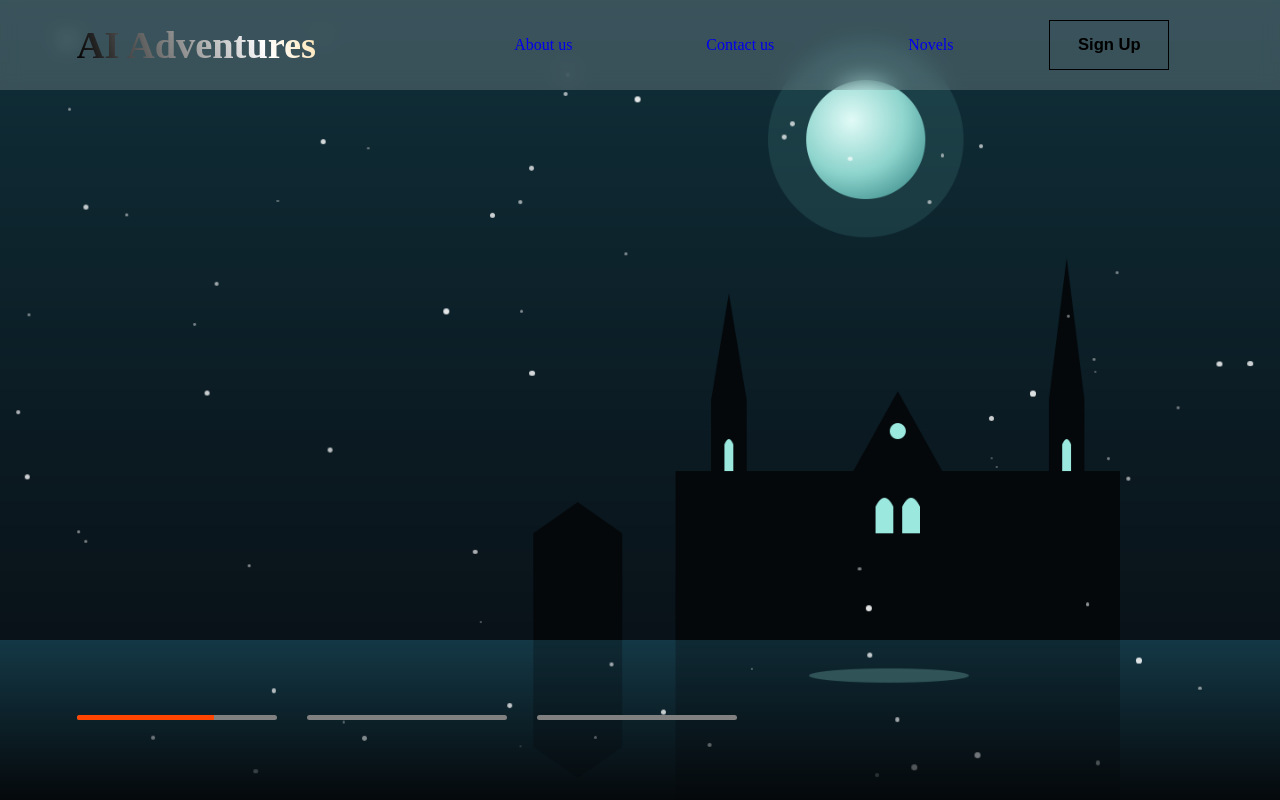
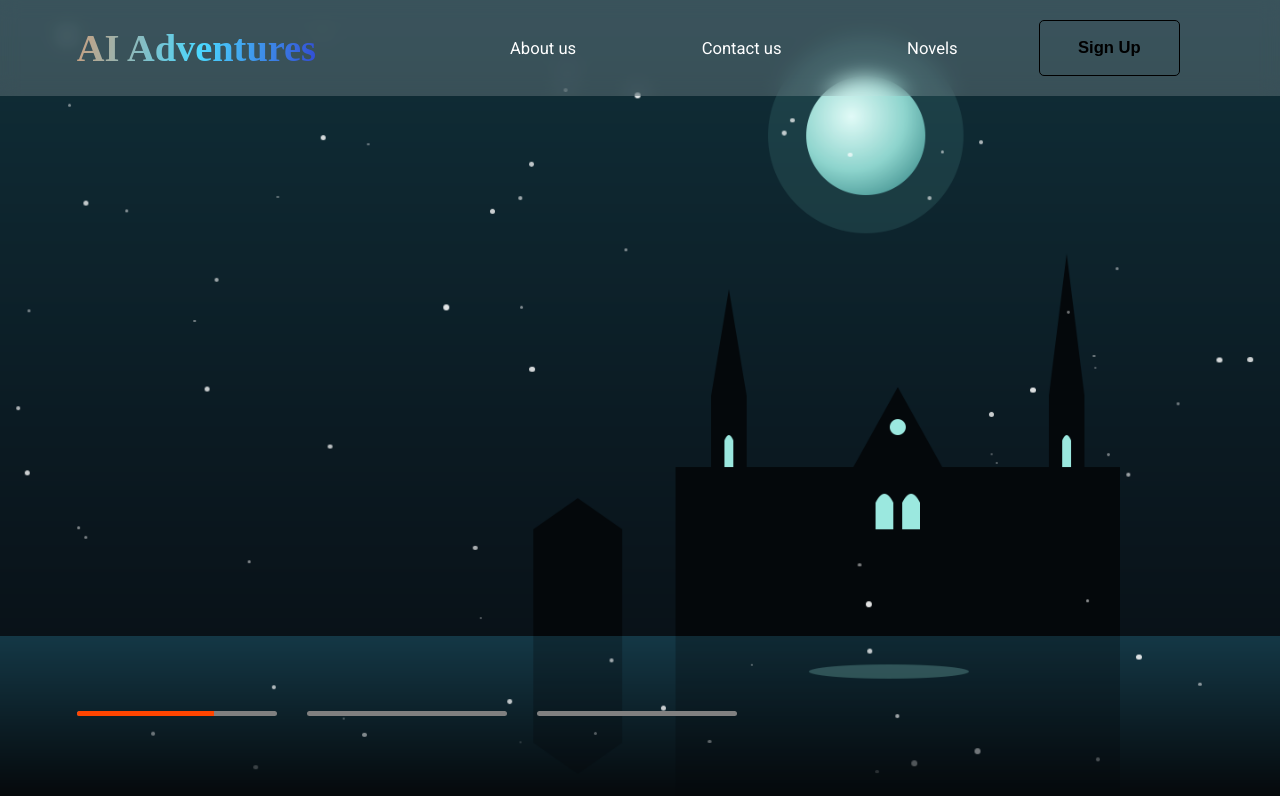
Before and after one commit to Teryan-Bor/AI-Adventures, a Next.js app in the folder client/: page /home in a window 1280 px wide. Built offline with nearby package versions, Linux system fonts and the light colour scheme.

Commit message:
gradient animation complete. Variable value change in global's root

```diff
--- a/client/src/app/create/components/StoryForm/StoryForm.scss
+++ b/client/src/app/create/components/StoryForm/StoryForm.scss
@@ -31,8 +31,8 @@
     width: 100%;
 
     & > button {
-        width: clamp(60px, 12.5vw, 220px);
-        height: 5vh;
+        width: var(--button-width-clamp);
+	    aspect-ratio: var(--button-aspect-ratio);
         border-radius: 10px;
         background-color: rgb(4, 75, 117);
         transition: background-color 0.3s ease;
--- a/client/src/app/global.css
+++ b/client/src/app/global.css
@@ -5,12 +5,11 @@
 }
 
 :root {
-	--logo-gradient: linear-gradient(70deg,
-			#000,
-			#fff,
-			orange);
 	--padding-inline: clamp(15px, 6vw, 150px);
 	--text-font-clamp: clamp(8px, 1.3vw, 32px);
+	--default-text-color: white;
+	--button-width-clamp: clamp(60px, 11vw, 220px);
+	--button-aspect-ratio: 5/2
 }
 
 @font-face {
@@ -88,6 +87,7 @@
 body {
 	position: relative;
 	min-height: 100vh;
+	color: var(--default-text-color);
 }
 
 a {
--- a/client/src/app/home/home.css
+++ b/client/src/app/home/home.css
@@ -2,7 +2,7 @@
     width: 100%;
     height: 100vh;
     position: relative;
-		margin-top: -90px;
+		margin-top: -100px;
 }
 
 .layer_section {
--- a/client/src/app/menu/header/header.scss
+++ b/client/src/app/menu/header/header.scss
@@ -17,9 +17,9 @@
 }
 
 .gradient-text {
-	background: var(--logo-gradient);
 	background-clip: text;
 	color: transparent;
+	animation: gradient-animation 0.5s linear infinite;
 }
 
 .nav-list {
@@ -28,15 +28,24 @@
 	justify-content: space-around;
 	gap: 10px;
 
-	& > a {
-		font-size: var(--text-font-clamp)
+	& a {
+		font-size: var(--text-font-clamp);
+		font-family: "Roboto";
+		font-weight: 400;
+		color: var(--default-text-color);
+		transition: opacity 0.3s ease-in-out;
+
+		&:hover {
+			opacity: 0.5;
+		}
 	}
 }
 
 .register-button {
 	justify-self: center;
-	width: 120px;
-	height: 50px;
+	width: var(--button-width-clamp);
+	aspect-ratio: var(--button-aspect-ratio);
+	border-radius: 5px;
 	background-color: transparent;
 	border: 1px solid rgb(0, 0, 0);
 	font: normal normal bold var(--text-font-clamp) 'Arial', sans-serif;
@@ -46,3 +55,60 @@
 		background-color: orangered;
 	}
 }
+
+@keyframes gradient-animation {
+	0% {
+		background: linear-gradient(
+			100deg,
+			#c99f7f,
+			#4bd8ff,
+			#3042d1,
+			#661291
+		);
+		background-clip: text;
+	}
+
+	25% {
+		background: linear-gradient(
+			100deg,
+			#661291,
+			#c99f7f,
+			#4bd8ff,
+			#3042d1
+		);
+		background-clip: text;
+	}
+
+	50% {
+		background: linear-gradient(
+			100deg,
+			#3042d1,
+			#661291,
+			#c99f7f,
+			#4bd8ff
+		);
+		background-clip: text;
+	}
+
+	75% {
+		background: linear-gradient(
+			100deg,
+			#4bd8ff,
+			#3042d1,
+			#661291,
+			#c99f7f
+		);
+		background-clip: text;
+	}
+
+	100% {
+		background: linear-gradient(
+			100deg,
+			#c99f7f,
+			#4bd8ff,
+			#3042d1,
+			#661291
+		);
+		background-clip: text;
+	}
+}
```
